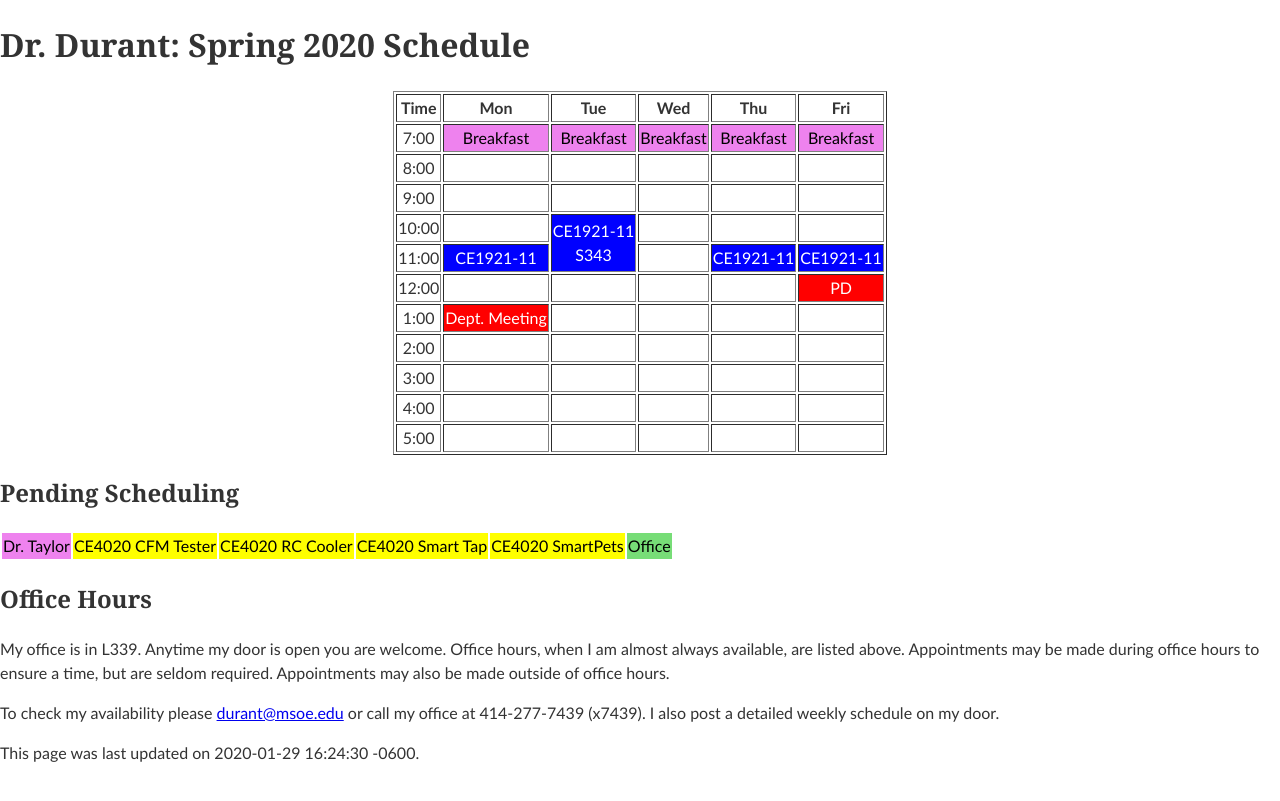
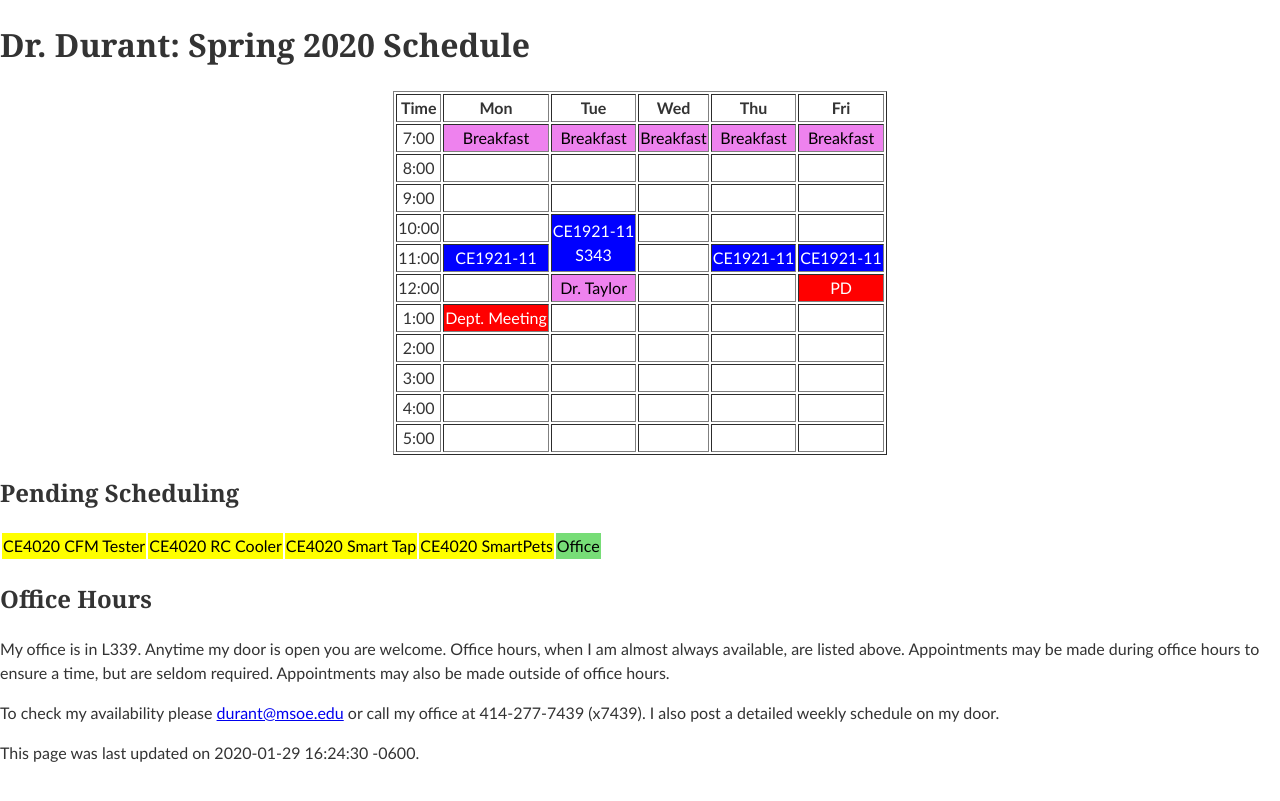
Before and after one commit to edurant/edurant.github.io, a Jekyll site: the page built from sched/s20.md, in a window 1280 px wide. Shown: the top 801 px of the page. Built offline with Jekyll 4.4.1, drawn with Linux system fonts in a browser that asks for light colours; some of the changed lines change nothing that is shown.

Commit message:
s20 +lunch

```diff
--- a/sched/s20.md
+++ b/sched/s20.md
@@ -20,7 +20,7 @@ td.lunch	{	background-color: violet;	color: black;	}
 <tr><td>9:00</td>	<td>&nbsp;</td>				<td>&nbsp;</td>						<td>&nbsp;</td>				<td>&nbsp;</td>				<td>&nbsp;</td>				</tr>
 <tr><td>10:00</td>	<td>&nbsp;</td>				<td class="ce1921" rowspan="2">CE1921-11<br/>S343</td>	<td>&nbsp;</td>				<td>&nbsp;</td>				<td>&nbsp;</td>				</tr>
 <tr><td>11:00</td>	<td class="ce1921">CE1921-11</td>								<td>&nbsp;</td>				<td class="ce1921">CE1921-11</td>	<td class="ce1921">CE1921-11</td>	</tr>
-<tr><td>12:00</td>	<td>&nbsp;</td>				<td>&nbsp;</td>						<td>&nbsp;</td>				<td>&nbsp;</td>				<td class="am">PD</td>			</tr>
+<tr><td>12:00</td>	<td>&nbsp;</td>				<td class="lunch">Dr. Taylor</td>						<td>&nbsp;</td>				<td>&nbsp;</td>				<td class="am">PD</td>			</tr>
 <tr><td>1:00</td>	<td class="am">Dept. Meeting</td>	<td>&nbsp;</td>						<td>&nbsp;</td>				<td>&nbsp;</td>				<td>&nbsp;</td>				</tr>
 <tr><td>2:00</td>	<td>&nbsp;</td>				<td>&nbsp;</td>						<td>&nbsp;</td>				<td>&nbsp;</td>				<td>&nbsp;</td>				</tr>
 <tr><td>3:00</td>	<td>&nbsp;</td>				<td>&nbsp;</td>						<td>&nbsp;</td>				<td>&nbsp;</td>				<td>&nbsp;</td>				</tr>
@@ -31,7 +31,6 @@ td.lunch	{	background-color: violet;	color: black;	}
 
 ## Pending Scheduling
 <table><tr>
-<td class="lunch">Dr. Taylor</td>
 <td class="ce4020">CE4020 CFM Tester</td>
 <td class="ce4020">CE4020 RC Cooler</td>
 <td class="ce4020">CE4020 Smart Tap</td>
```
